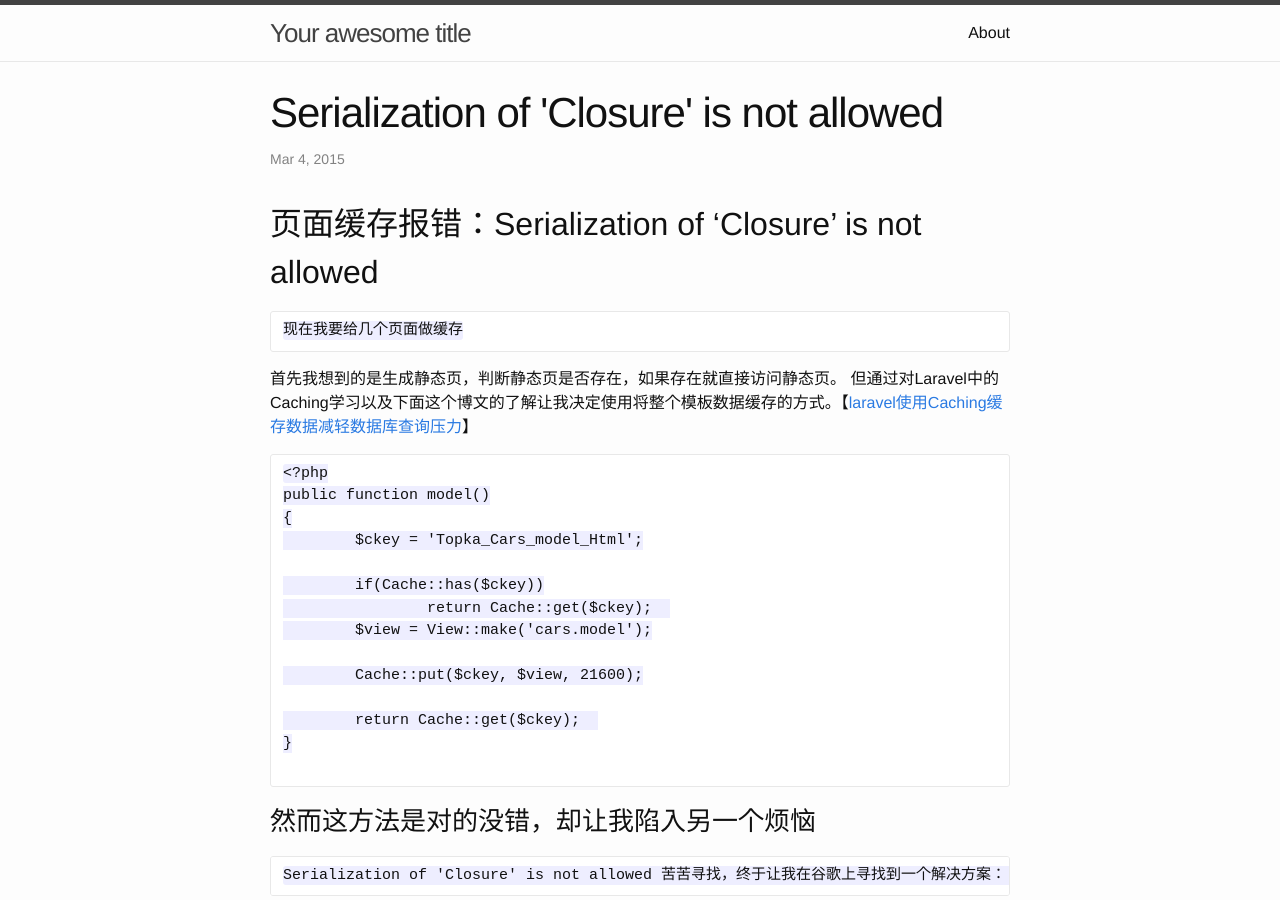
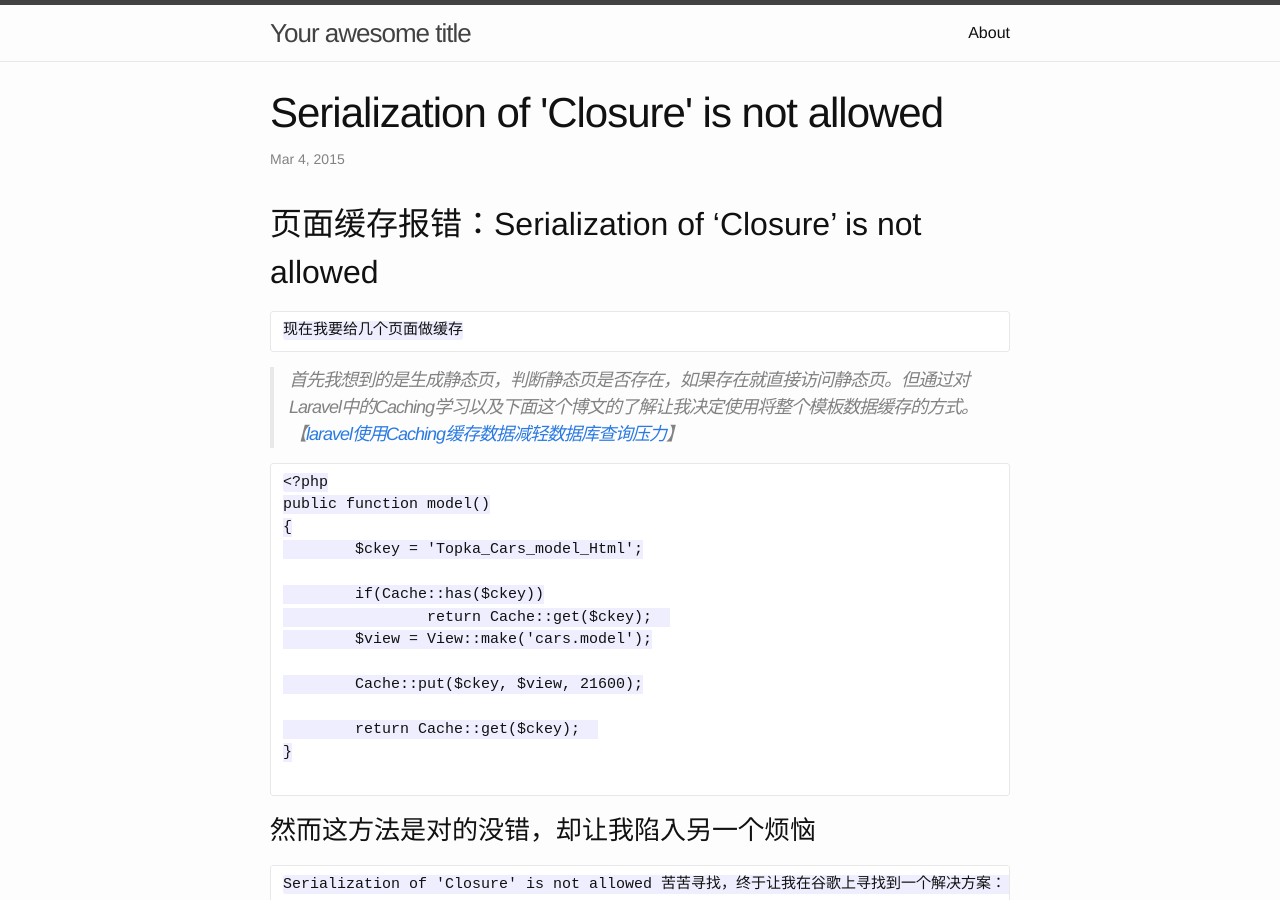
Before and after one commit to polimao/yepolite.github.io, a Jekyll site: the page built from _posts/2015-3-4-laravel-cache-view.markdown, in a window 1280 px wide and 900 px high. Built offline with Jekyll 4.4.1, drawn with Linux system fonts in a browser that asks for light colours.

Commit message:
页面缓存

````diff
--- a/_posts/2015-3-4-laravel-cache-view.markdown
+++ b/_posts/2015-3-4-laravel-cache-view.markdown
@@ -11,10 +11,10 @@ hljs.initHighlightingOnLoad();
 </script>
 
 ## 页面缓存报错：Serialization of 'Closure' is not allowed
+
 	现在我要给几个页面做缓存
 
-首先我想到的是生成静态页，判断静态页是否存在，如果存在就直接访问静态页。
-但通过对Laravel中的Caching学习以及下面这个博文的了解让我决定使用将整个模板数据缓存的方式。【[laravel使用Caching缓存数据减轻数据库查询压力](http://blog.csdn.net/xd43100678/article/details/24377531)】
+> 首先我想到的是生成静态页，判断静态页是否存在，如果存在就直接访问静态页。但通过对Laravel中的Caching学习以及下面这个博文的了解让我决定使用将整个模板数据缓存的方式。【[laravel使用Caching缓存数据减轻数据库查询压力](http://blog.csdn.net/xd43100678/article/details/24377531)】
 
 ```
 <?php
````
